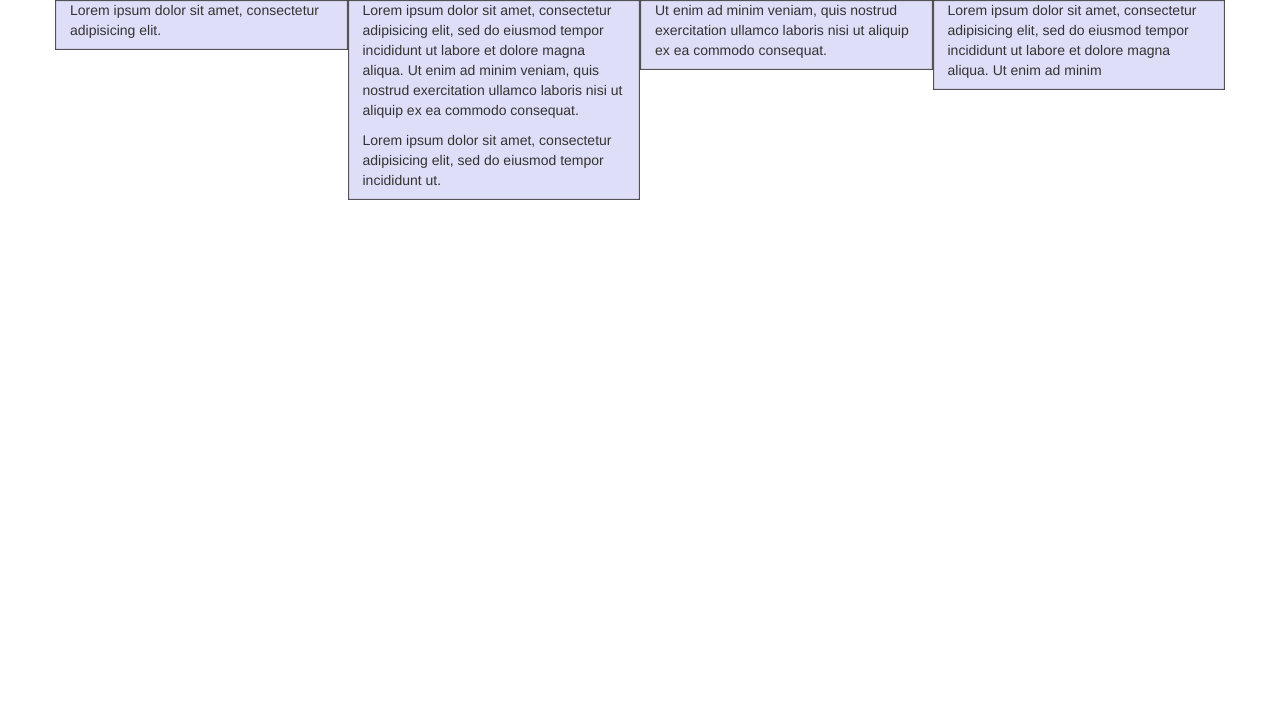
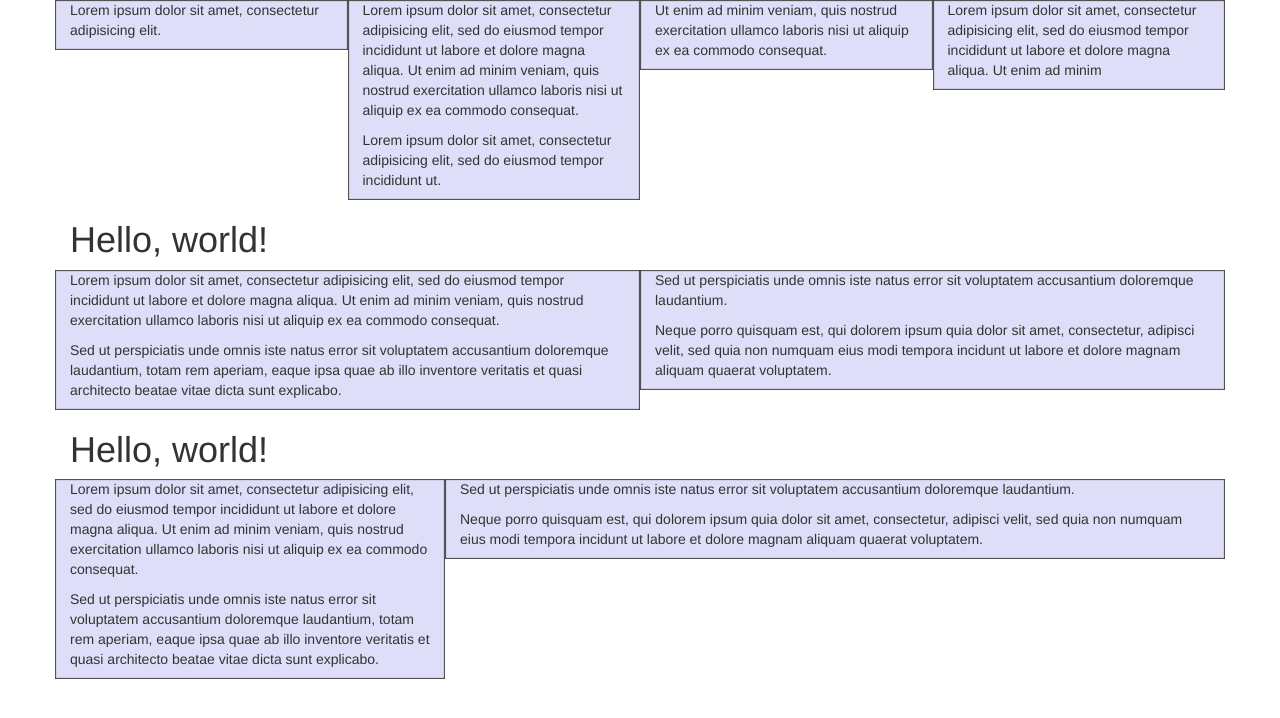
Before and after one commit to Nannapaneni/HTML-Tutorials, a plain HTML site: page Example2/index.html in a window 1280 px wide. Drawn offline with nearby package versions, Linux system fonts and the light colour scheme.

Commit message:
Updated with Grid samples

```diff
--- a/Example2/index.html
+++ b/Example2/index.html
@@ -29,12 +29,11 @@
                     <div class="col-xs-6 col-sm-3" style="background-color: #dedef8;
                   box-shadow: inset 1px -1px 1px #444, inset -1px 1px 1px #444;">
 
-                            <p>Lorem ipsum dolor sit amet, consectetur adipisicing elit, sed do eiusmod tempor incididunt
-                                ut labore et dolore magna aliqua. Ut enim ad minim veniam, quis nostrud exercitation ullamco
-                                laboris nisi ut aliquip ex ea commodo consequat.</p>
+                        <p>Lorem ipsum dolor sit amet, consectetur adipisicing elit, sed do eiusmod tempor incididunt ut
+                            labore et dolore magna aliqua. Ut enim ad minim veniam, quis nostrud exercitation ullamco laboris
+                            nisi ut aliquip ex ea commodo consequat.</p>
 
-                            <p>Lorem ipsum dolor sit amet, consectetur adipisicing elit, sed do eiusmod tempor incididunt
-                                ut.
+                        <p>Lorem ipsum dolor sit amet, consectetur adipisicing elit, sed do eiusmod tempor incididunt ut.
                         </p>
                     </div>
 
@@ -51,8 +50,68 @@
                     <div class="col-xs-6 col-sm-3" style="background-color: #dedef8;
                   box-shadow: inset 1px -1px 1px #444, inset -1px 1px 1px #444;">
 
-                            <p>Lorem ipsum dolor sit amet, consectetur adipisicing elit, sed do eiusmod tempor incididunt
-                                ut labore et dolore magna aliqua. Ut enim ad minim</p>
+                        <p>Lorem ipsum dolor sit amet, consectetur adipisicing elit, sed do eiusmod tempor incididunt ut
+                            labore et dolore magna aliqua. Ut enim ad minim</p>
+                    </div>
+
+                </div>
+            </div>
+
+            <div class="container">
+                <h1>Hello, world!</h1>
+
+                <div class="row">
+
+                    <div class="col-md-6" style="background-color: #dedef8;
+                      box-shadow: inset 1px -1px 1px #444, inset -1px 1px 1px #444;">
+
+                        <p>Lorem ipsum dolor sit amet, consectetur adipisicing elit, sed do eiusmod tempor incididunt ut
+                            labore et dolore magna aliqua. Ut enim ad minim veniam, quis nostrud exercitation ullamco laboris
+                            nisi ut aliquip ex ea commodo consequat.</p>
+
+                        <p>Sed ut perspiciatis unde omnis iste natus error sit voluptatem accusantium doloremque laudantium,
+                            totam rem aperiam, eaque ipsa quae ab illo inventore veritatis et quasi architecto beatae vitae
+                            dicta sunt explicabo.</p>
+                    </div>
+
+                    <div class="col-md-6" style="background-color: #dedef8;
+                      box-shadow: inset 1px -1px 1px #444, inset -1px 1px 1px #444;">
+
+                        <p>Sed ut perspiciatis unde omnis iste natus error sit voluptatem accusantium doloremque laudantium.</p>
+
+                        <p> Neque porro quisquam est, qui dolorem ipsum quia dolor sit amet, consectetur, adipisci velit,
+                            sed quia non numquam eius modi tempora incidunt ut labore et dolore magnam aliquam quaerat voluptatem.
+                        </p>
+                    </div>
+
+                </div>
+            </div>
+
+            <div class="container">
+                <h1>Hello, world!</h1>
+
+                <div class="row">
+
+                    <div class="col-md-6 col-lg-4" style="background-color: #dedef8;
+                      box-shadow: inset 1px -1px 1px #444, inset -1px 1px 1px #444;">
+
+                        <p>Lorem ipsum dolor sit amet, consectetur adipisicing elit, sed do eiusmod tempor incididunt ut
+                            labore et dolore magna aliqua. Ut enim ad minim veniam, quis nostrud exercitation ullamco laboris
+                            nisi ut aliquip ex ea commodo consequat.</p>
+
+                        <p>Sed ut perspiciatis unde omnis iste natus error sit voluptatem accusantium doloremque laudantium,
+                            totam rem aperiam, eaque ipsa quae ab illo inventore veritatis et quasi architecto beatae vitae
+                            dicta sunt explicabo.</p>
+                    </div>
+
+                    <div class="col-md-6 col-lg-8" style="background-color: #dedef8;
+                      box-shadow: inset 1px -1px 1px #444, inset -1px 1px 1px #444;">
+
+                        <p>Sed ut perspiciatis unde omnis iste natus error sit voluptatem accusantium doloremque laudantium.</p>
+
+                        <p>Neque porro quisquam est, qui dolorem ipsum quia dolor sit amet, consectetur, adipisci velit,
+                            sed quia non numquam eius modi tempora incidunt ut labore et dolore magnam aliquam quaerat voluptatem.
+                        </p>
                     </div>
 
                 </div>
```
Lines whose indentation alone changed are shown as unchanged.
